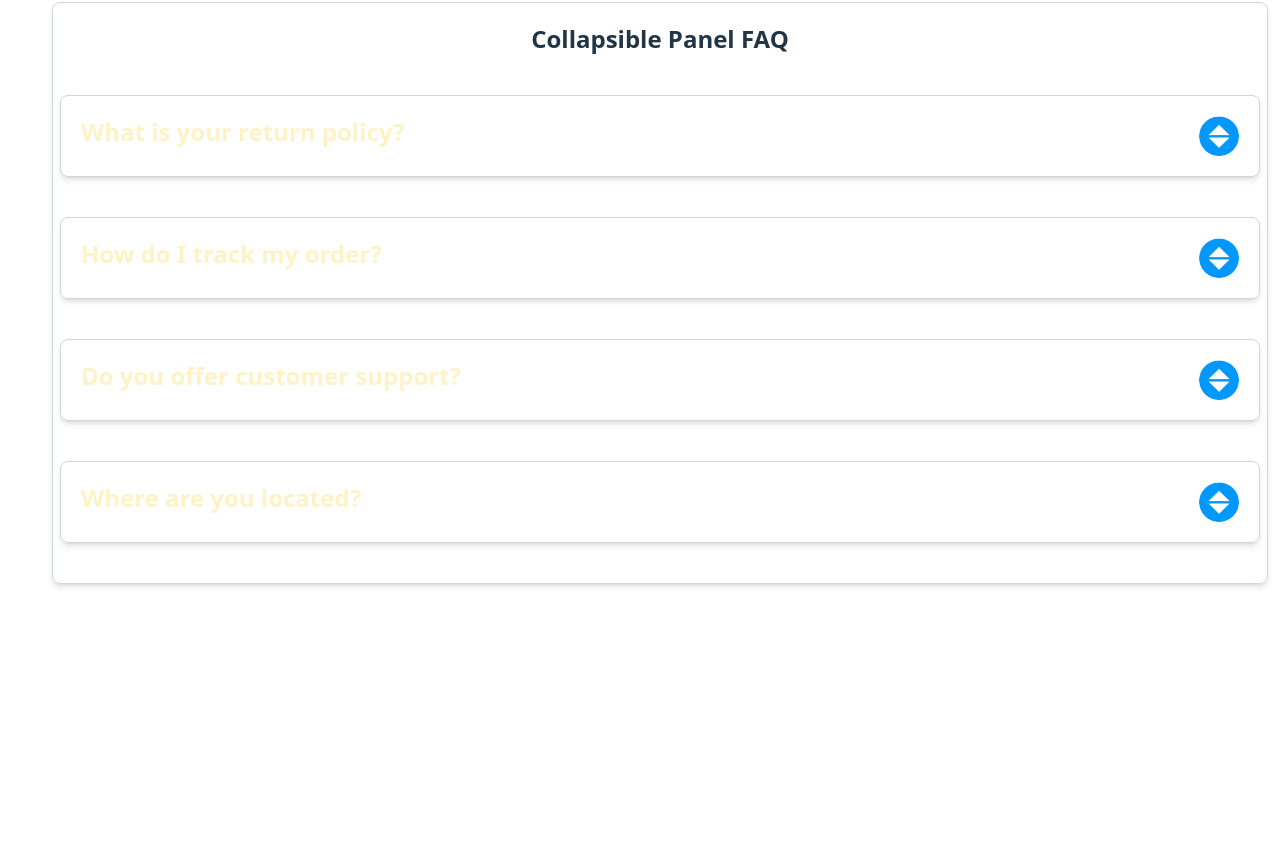
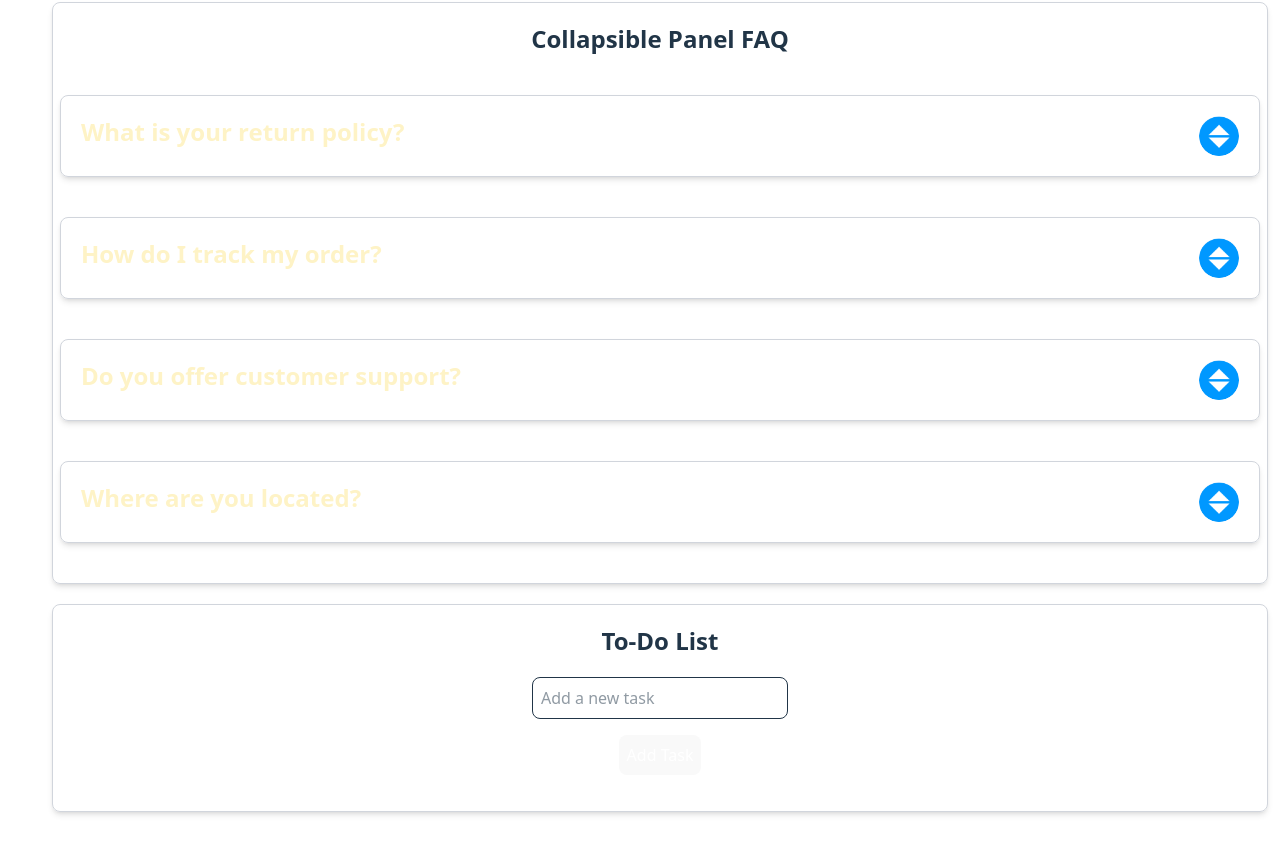
Before and after one commit to sfjadi2010/challenges-project, a React (Vite) app: page / in a window 1280 px wide. Shown: the part 382-1236 px from the top of the page. Before the commit the page ends 1018 px from the top, so only its background shows below. Built offline with nearby package versions, Linux system fonts and the light colour scheme.

Commit message:
feat: implement ToDoList component with task addition functionality

```diff
--- a/src/App.jsx
+++ b/src/App.jsx
@@ -2,6 +2,7 @@ import "./App.css";
 import Greeting from "@components/basic/Greeting";
 import ClickCounter from "@components/basic/ClickCounter";
 import ToggleDetails from "@components/basic/ToggleDetails";
+import ToDoList from "@components/basic/ToDoList";
 
 function App() {
   return (
@@ -9,6 +10,7 @@ function App() {
       <Greeting name="Alice!" message="Hello, " />
       <ClickCounter />
       <ToggleDetails />
+      <ToDoList />
     </>
   );
 }
--- a/src/components/basic/ToDoList.jsx
+++ b/src/components/basic/ToDoList.jsx
@@ -1,9 +1,43 @@
-import React from 'react'
+import React, { useState } from "react";
+
+const todoList = [];
+
+const handleAddItem = (item) => {
+  todoList.push(item);
+};
 
 const ToDoList = () => {
+  const [newTask, setNewTask] = useState("");
+
   return (
-    <div>ToDoList</div>
-  )
-}
+    <div className="container flex flex-col items-center justify-center p-5 m-5 border border-gray-300 rounded-lg shadow-md">
+      <h2 className="pb-5 text-2xl font-bold">To-Do List</h2>
+      <input
+        type="text"
+        placeholder="Add a new task"
+        className="border p-2 rounded-lg mb-4 w-64"
+        value={newTask}
+        onChange={(e) => setNewTask(e.target.value)}
+      />
+      <button
+        onClick={() => {
+          handleAddItem(newTask);
+          setNewTask("");
+        }}
+        className="mb-4 p-2 bg-blue-500 text-white rounded-lg"
+      >
+        Add Task
+      </button>
+      <ul className="list-disc list-inside">
+        {todoList.map((item, index) => (
+          <li key={index} className="text-white">
+            {item}
+            <button className="ml-4 text-red-500 hover:text-red-700 hover:bg-amber-50 pl-2 pr-2 rounded">X</button>
+          </li>
+        ))}
+      </ul>
+    </div>
+  );
+};
 
-export default ToDoList
+export default ToDoList;
```
